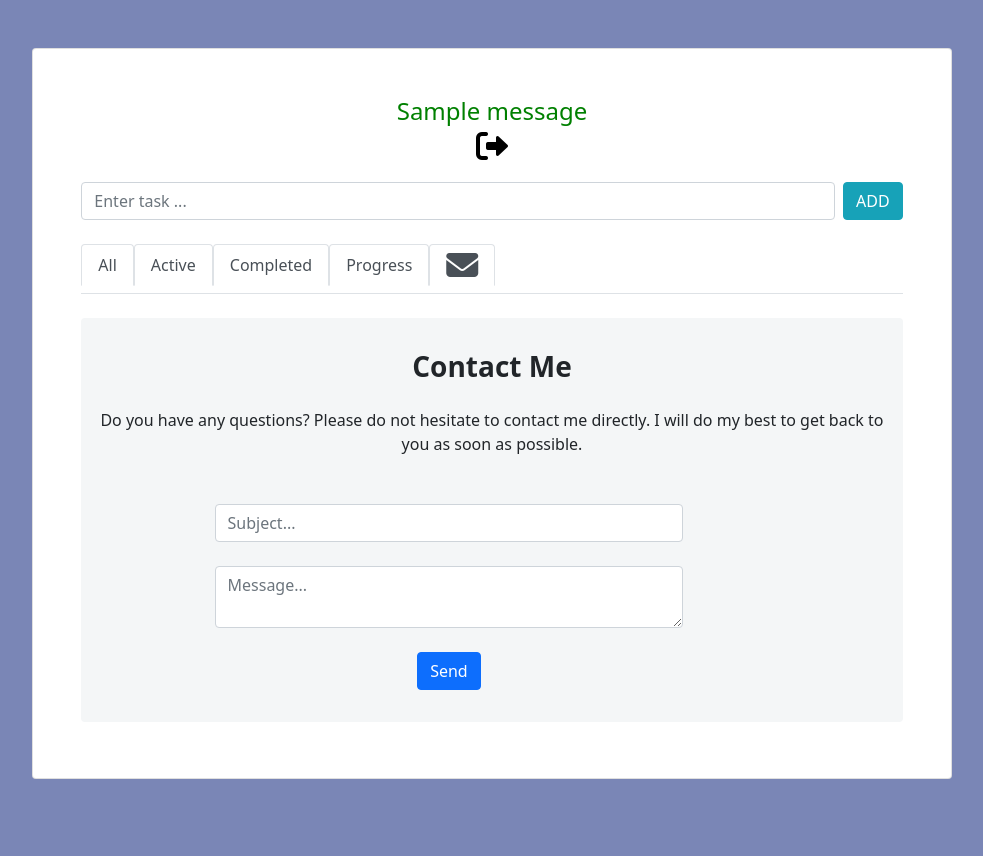
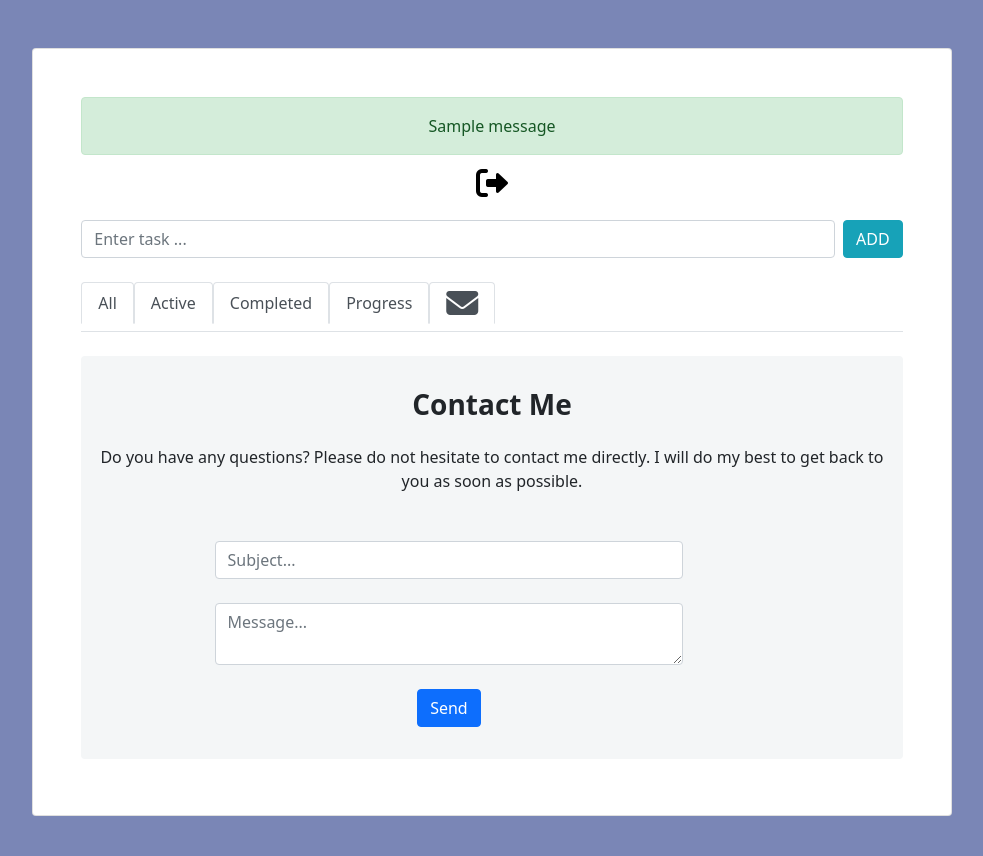
Before and after one commit to Fiann-Meharena-Kidane/to-do-app, a Flask app: page /email in a window 1280 px wide. Shown: the top 856 px of the page, without its empty margins (148-1131 px from the left). Run offline with Flask 2, Linux system fonts and the light colour scheme; tables that the repository leaves empty hold one stand-in row (values such as "Sample post"); one stand-in notice (Sample message) is shown; some libraries are stand-ins or nearby versions.

Commit message:
final touch before adding any extra features

```diff
--- a/static/styles/styles.css
+++ b/static/styles/styles.css
@@ -10,6 +10,10 @@ text-align:center;
   justify-content: center;
 
 }
+
+.home{
+margin-right:7%;}
+
 
 .logout :hover{
 transform: scale(1.2);
--- a/templates/index.html
+++ b/templates/index.html
@@ -46,7 +46,9 @@
               {% if messages %}
                 <div class=flashes>
                 {% for message in messages %}
-                  <h4>{{ message }}</h4>
+
+                  <div class="alert alert-success" role="alert">{{ message }}</div>
+
                 {% endfor %}
                 </div>
               {% endif %}
@@ -61,6 +63,7 @@
                           <a href="{{ url_for('logout') }}">
                             <i style="color:black;" class="fa-solid fa-right-from-bracket fa-2xl"></i>
                           </a>
+
 
                       </div>
 
```
Also changed, not shown: todo.db.
